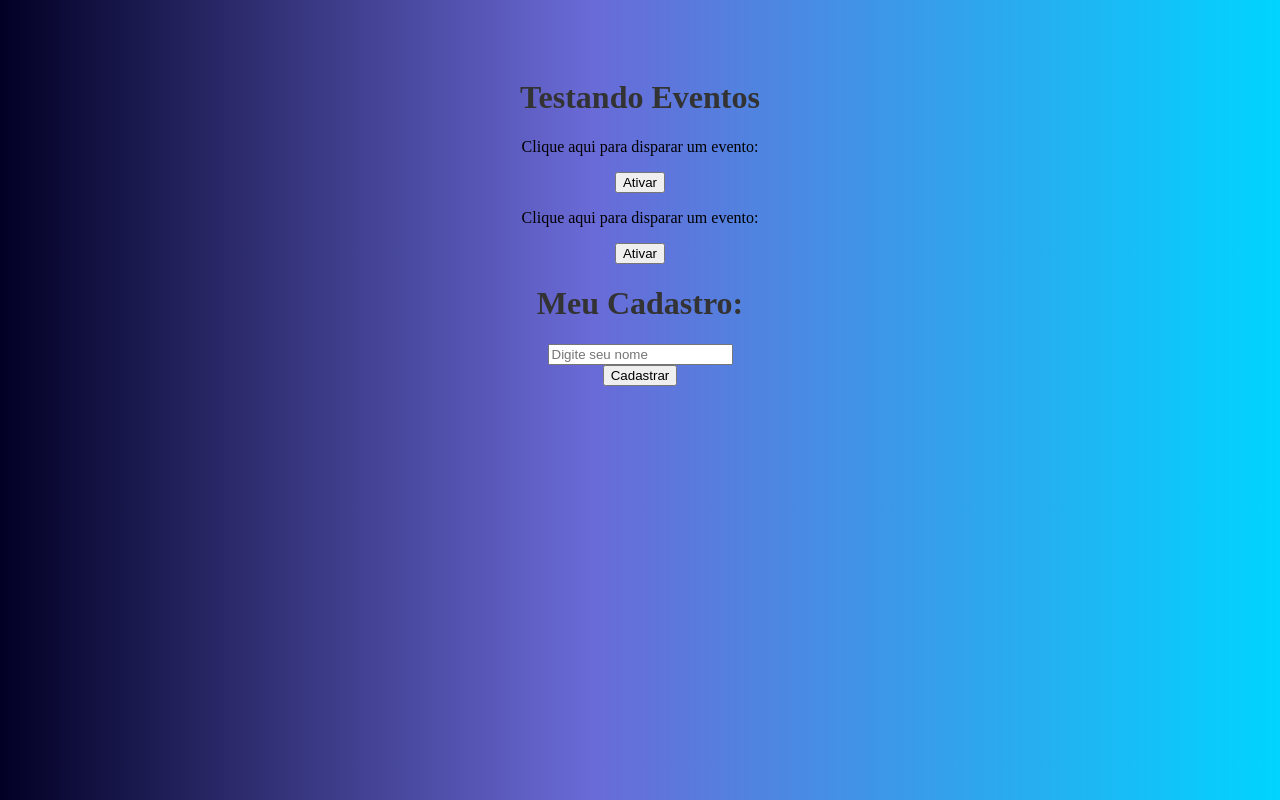
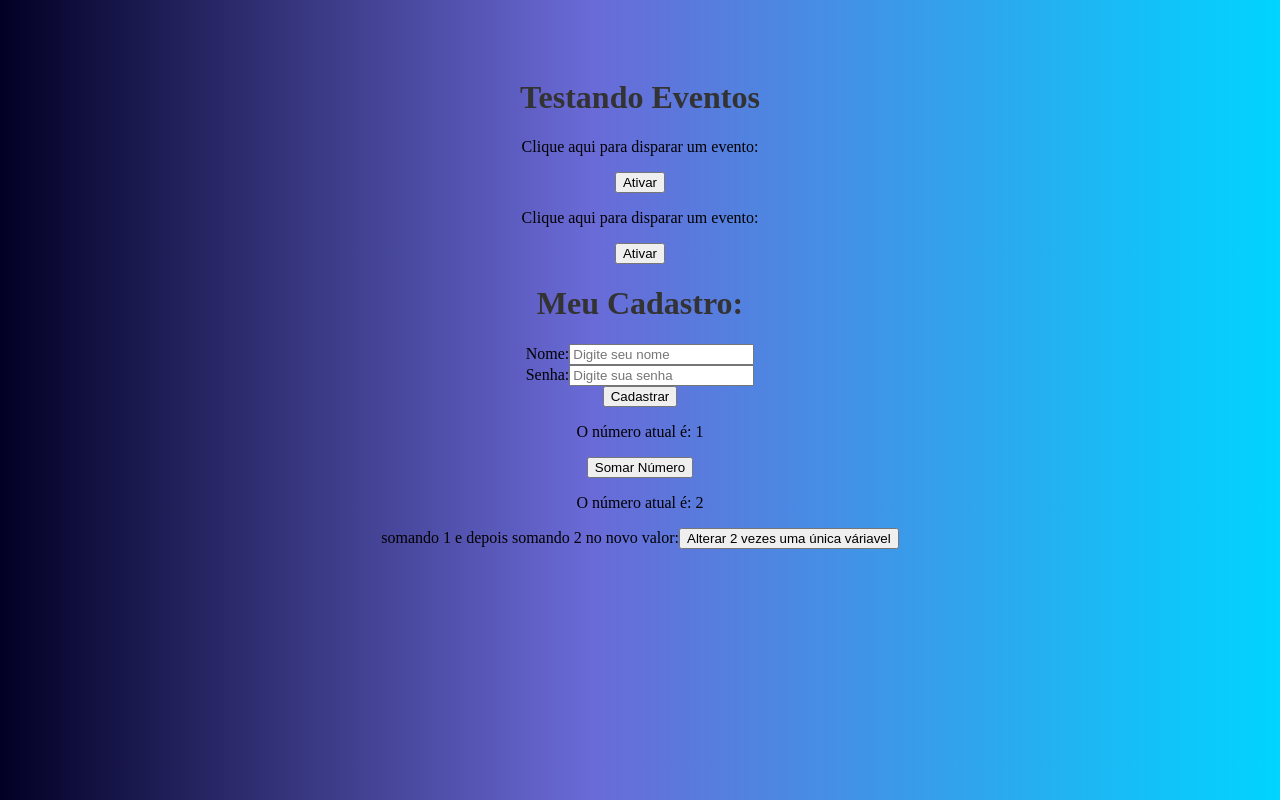
Before and after one commit to guilhermealbanaz/React.js-Curso-Introdutorio, a React (Create React App) app: page / in a window 1280 px wide. Shown: the top 800 px of the page. Built offline with nearby package versions, Linux system fonts and the light colour scheme.

Commit message:
useState, onSubmit and onClick
alterando 2 vezes a mesma váriavel em 1 função e alterando e repassando dados de um form

```diff
--- a/src/App.js
+++ b/src/App.js
@@ -1,8 +1,22 @@
+import {useState} from 'react'
+
 import './App.css';
 import Evento from './components/Evento'
 import Form from './components/Form'
 
 function App() {
+  const[number, setNumber] = useState(1);
+  const[number2, setNumber2] = useState(2);
+
+  const changeNumber = () => {
+    setNumber(number + 1)
+  }
+
+  const changeNumber2 = () => {
+    //Previous value
+    setNumber2((prevNumber2) => prevNumber2 + 1)
+    setNumber2((prevNumber2) => prevNumber2 + 2)
+  }
 
   return (
     <div className="App">
@@ -10,6 +24,15 @@ function App() {
       <Evento numero={1}/>
       <Evento numero={2}/>
       <Form/>
+      <div>
+        <p>O número atual é: {number}</p>
+        <button onClick={changeNumber}>Somar Número</button>
+      </div>
+      <div>
+        <p>O número atual é: {number2}</p>
+        <label id='botão2'>somando 1 e depois somando 2 no novo valor:</label>
+        <button onClick={changeNumber2} id='botão2'>Alterar 2 vezes uma única váriavel</button>
+      </div>
     </div>
   );
 }
--- a/src/components/Form.js
+++ b/src/components/Form.js
@@ -1,11 +1,13 @@
-
+import {useState} from 'react'
 
 function Form(){
     function cadastrarUsuario(e){
         e.preventDefault()
-        console.log('Usuário Cadastrado')
+        console.log(`O usuário: ${name} foi cadastrado com a senha: ${password}`)
     }
 
+    const [name, setName] = useState()
+    const [password, setPassword] = useState()
 
     return(
         <div>
@@ -14,7 +16,12 @@ function Form(){
             </h1>
             <form onSubmit={cadastrarUsuario}>
                 <div>
-                    <input type='text' placeholder='Digite seu nome'></input>
+                    <label htmlFor='name'>Nome:</label>
+                    <input type='text' id='name' name='name' placeholder='Digite seu nome' onChange={(e) => setName(e.target.value)}></input>
+                </div>
+                <div>
+                    <label htmlFor='password'>Senha:</label>
+                    <input type='password' id='password' name='password' placeholder='Digite sua senha' onChange={(e) => setPassword(e.target.value)}></input>
                 </div>
                 <div>
                     <input type='submit' value='Cadastrar'></input>
```
